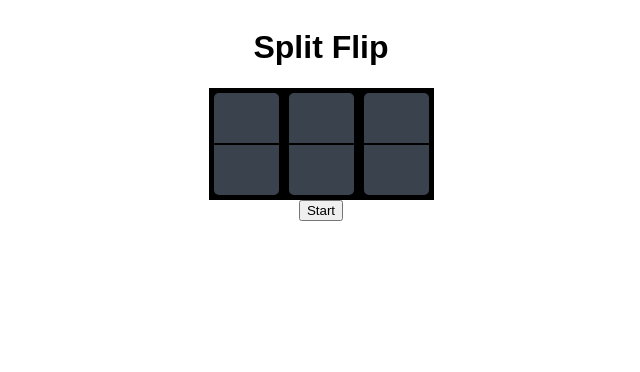
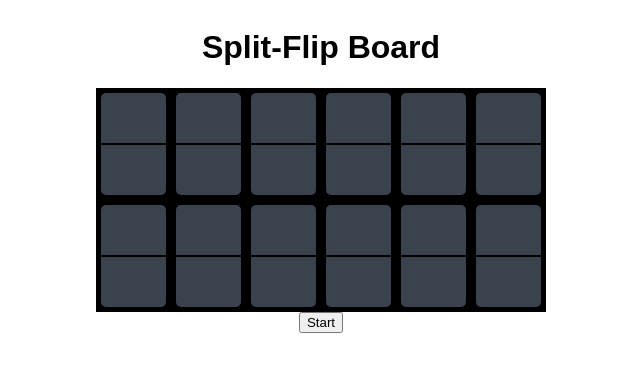
Before and after one commit to nickbarrow/SplitFlip, a React (Create React App) app: page / in a window 1280 px wide. Shown: the top 372 px of the page, without its empty margins (319-959 px from the left). Built offline with nearby package versions, Linux system fonts and the light colour scheme.

Commit message:
Split Flip Hello World!

```diff
--- a/src/App.js
+++ b/src/App.js
@@ -1,6 +1,7 @@
 import React, { useState } from 'react'
 // import './styles.scss'
 import SplitFlip from './SplitFlip'
+import SplitFlipBoard from './SplitFlipBoard'
 
 export default function App() {
   const [play, setPlay] = useState(false)
@@ -13,12 +14,10 @@
         alignItems: 'center',
         fontFamily: 'sans-serif'
       }}>
-      <h1>Split Flip</h1>
-
-      <div style={{ display: 'flex', flexDirection: 'row' }}>
-        <SplitFlip character="W" play={play} />
-        <SplitFlip character="T" play={play} />
-        <SplitFlip character="F" play={play} />
+      <h1>Split-Flip Board</h1>
+      <div>
+        <SplitFlipBoard message="HELLO," play={play} />
+        <SplitFlipBoard message="WORLD!" play={play} />
       </div>
       <button onClick={() => setPlay(!play)}>Start</button>
     </div>
--- /dev/null
+++ b/src/SplitFlipBoard/index.js
@@ -0,0 +1,12 @@
+import React from 'react'
+import SplitFlip from '../SplitFlip'
+
+export default function SplitFlipBoard(props) {
+  return (
+    <div style={{ display: 'flex', flexDirection: 'row' }}>
+      {props.message.split('').map((character) => {
+        return <SplitFlip character={character} play={props.play} />
+      })}
+    </div>
+  )
+}
```
